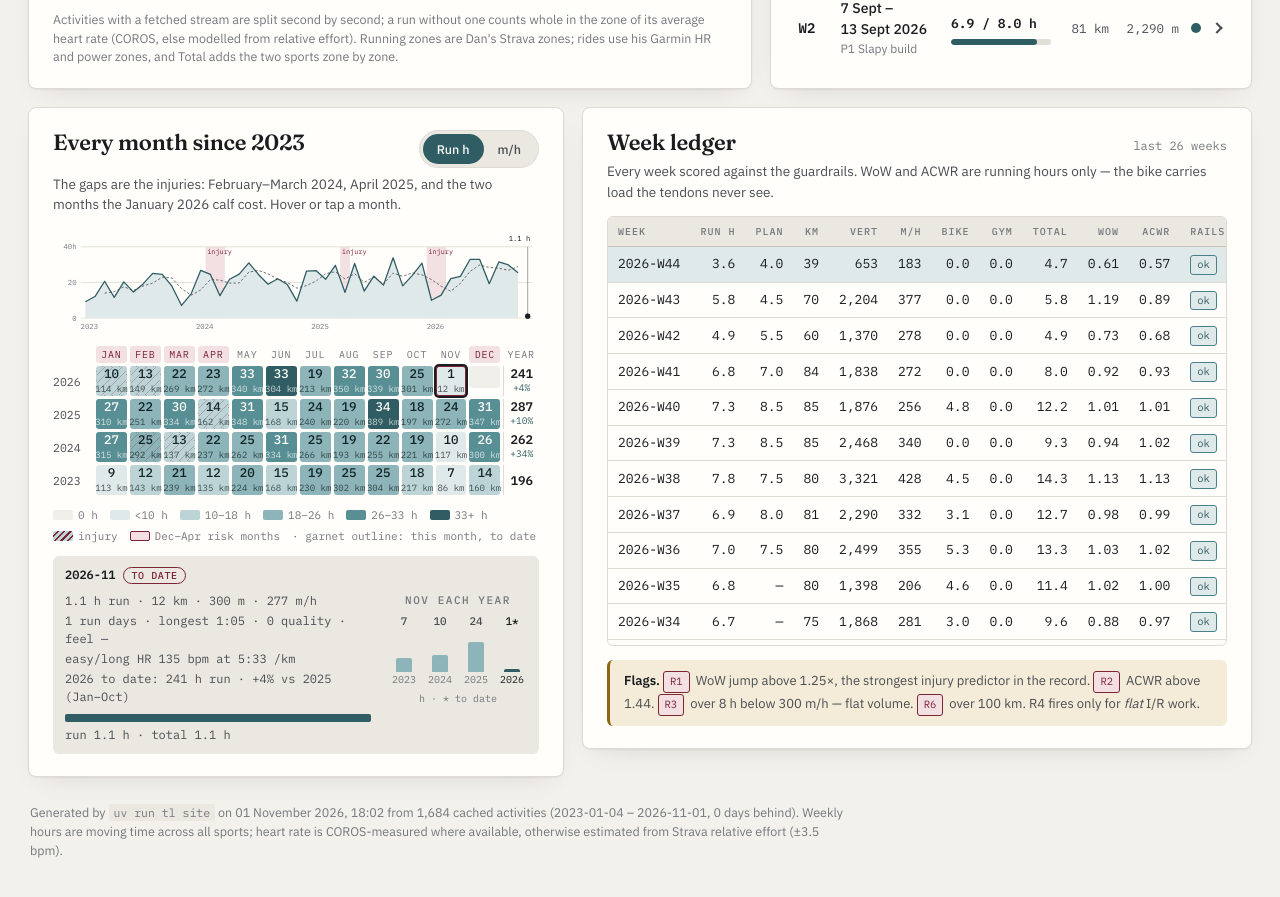
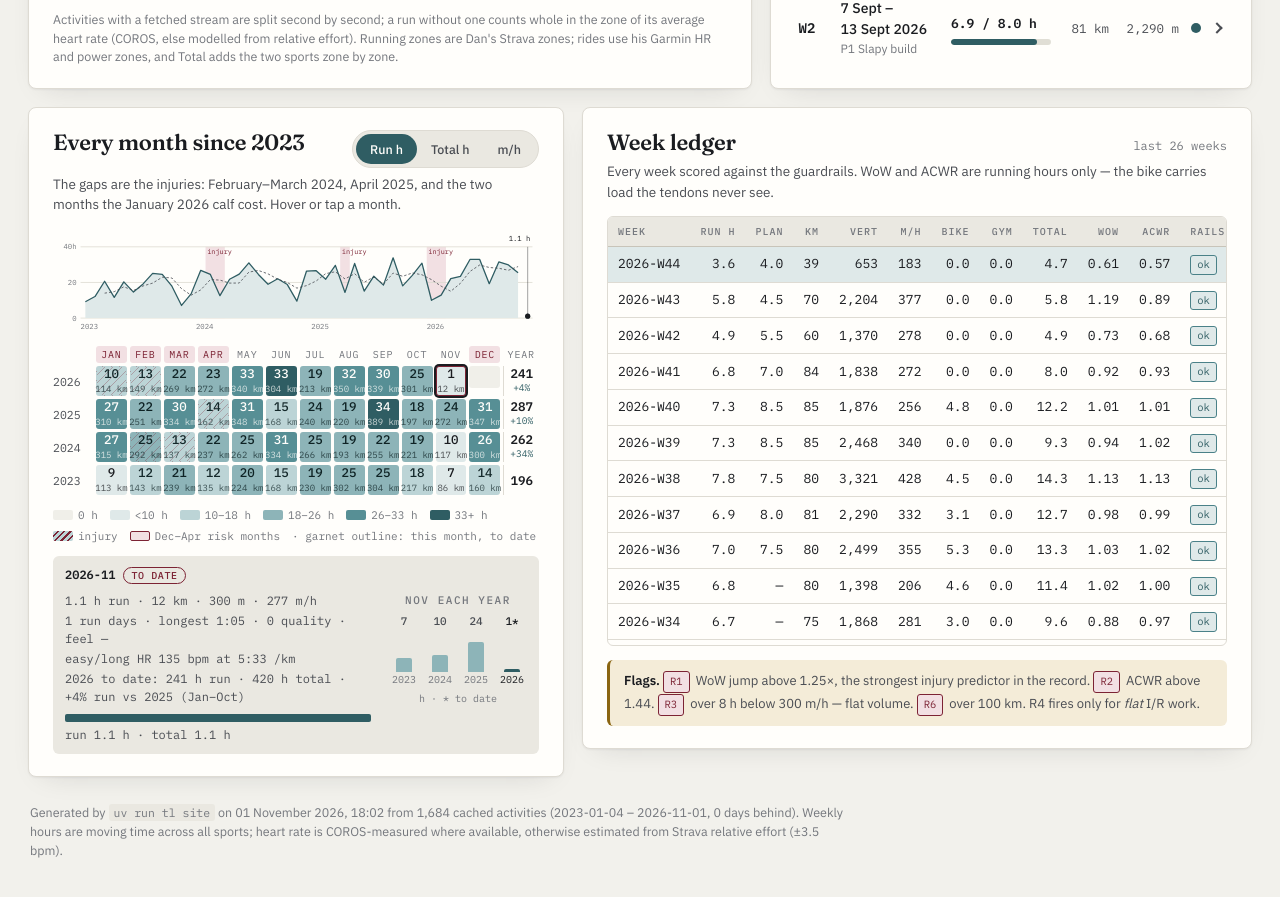
Before and after one commit to stancld/running-training-analysis, a React (Vite) app in the folder web/: page / in a window 1280 px wide. Shown: the part 1980-2877 px from the top of the page. Built offline with nearby package versions, Linux system fonts and the light colour scheme.

Commit message:
Add a total-hours mode to the monthly heatmap
Run hours alone hide the bike and other cross-training that carries much of
the aerobic load; Total h colours, trends and compares months by all sports.

Amp-Thread-ID: https://ampcode.com/threads/T-01a19848-028d-7643-9316-fc377e8dce73

```diff
--- a/web/src/History.tsx
+++ b/web/src/History.tsx
@@ -14,7 +14,7 @@ const HURT = new Set(['2024-02', '2024-03', '2025-04', '2026-01', '2026-02']);
 // Mirrors tl/config.py RISK_MONTHS (Dec–Apr): six of nine overuse onsets.
 const RISK = new Set([12, 1, 2, 3, 4]);
 
-type Metric = 'h' | 'mh';
+type Metric = 'h' | 't' | 'mh';
 const METRIC: Record<
   Metric,
   { label: string; of: (p: Period) => number; step: (v: number) => number; ramp: string[]; unit: string }
@@ -25,6 +25,13 @@ const METRIC: Record<
     unit: 'h',
     step: v => (v === 0 ? 0 : v < 10 ? 1 : v < 18 ? 2 : v < 26 ? 3 : v < 33 ? 4 : 5),
     ramp: ['0', '<10', '10–18', '18–26', '26–33', '33+'],
+  },
+  t: {
+    label: 'Total h',
+    of: p => p.total_h,
+    unit: 'h',
+    step: v => (v === 0 ? 0 : v < 20 ? 1 : v < 30 ? 2 : v < 40 ? 3 : v < 50 ? 4 : 5),
+    ramp: ['0', '<20', '20–30', '30–40', '40–50', '50+'],
   },
   mh: {
     label: 'm/h',
@@ -37,14 +44,15 @@ const METRIC: Record<
 
 /* The current year compares only its completed months with the same months a year earlier;
    the month in progress would make every year look like a collapse. */
-function yoy(y: number): { pct: number; span: string } | null {
+function yoy(y: number, of: (p: Period) => number): { pct: number; span: string } | null {
   const prev = seasons[y - 1],
     cur = seasons[y];
   if (!prev || !cur) return null;
-  if (y !== +nowKey.slice(0, 4)) return { pct: cur.run_h / prev.run_h - 1, span: '' };
+  if (y !== +nowKey.slice(0, 4)) return { pct: of(cur) / of(prev) - 1, span: '' };
   const done = +nowKey.slice(5, 7) - 1;
   if (done < 1) return null;
-  const sum = (yy: number) => MON.slice(0, done).reduce((s, _, i) => s + (byKey[keyOf(yy, i)]?.run_h ?? 0), 0);
+  const sum = (yy: number) =>
+    MON.slice(0, done).reduce((s, _, i) => s + (byKey[keyOf(yy, i)] ? of(byKey[keyOf(yy, i)]) : 0), 0);
   return { pct: sum(y) / sum(y - 1) - 1, span: `Jan–${MON[done - 1]}` };
 }
 const pctText = (p: number) => `${p > 0 ? '+' : ''}${Math.round(p * 100)}%`;
@@ -59,7 +67,7 @@ function Trend({ metric, sel, setSel }: { metric: Metric; sel: string; setSel: (
     slot = iw / months.length;
   const { of, unit } = METRIC[metric];
   const vals = months.map(of);
-  const top = metric === 'h' ? Math.ceil(Math.max(...vals, 1) / 10) * 10 : Math.ceil(Math.max(...vals, 1) / 100) * 100;
+  const top = metric !== 'mh' ? Math.ceil(Math.max(...vals, 1) / 10) * 10 : Math.ceil(Math.max(...vals, 1) / 100) * 100;
   const x = (i: number) => m.l + (i + 0.5) * slot;
   const y = (v: number) => m.t + ih - (v / top) * ih;
   // The month in progress is a hollow dot outside the line and the average.
@@ -78,13 +86,13 @@ function Trend({ metric, sel, setSel }: { metric: Metric; sel: string; setSel: (
     else bands.push([i, i]);
   });
   const si = months.findIndex(p => p.label === sel);
-  const grid = metric === 'h' ? [0, top / 2, top] : [0, 300, top];
+  const grid = metric !== 'mh' ? [0, top / 2, top] : [0, 300, top];
   return (
     <svg
       className="trend"
       viewBox={`0 0 ${W} ${H}`}
       role="img"
-      aria-label={`Monthly ${metric === 'h' ? 'running hours' : 'climb per running hour'} since ${months[0].label}, with a three-month average and injury periods`}
+      aria-label={`Monthly ${{ h: 'running hours', t: 'total training hours', mh: 'climb per running hour' }[metric]} since ${months[0].label}, with a three-month average and injury periods`}
     >
       {bands.map(([a, b]) => (
         <g key={a}>
@@ -106,7 +114,7 @@ function Trend({ metric, sel, setSel }: { metric: Metric; sel: string; setSel: (
           />
           <text x={m.l - 5} y={y(g) + 3} textAnchor="end" fontSize="9" fill="var(--muted)">
             {g}
-            {g === top ? (metric === 'h' ? 'h' : '') : ''}
+            {g === top && metric !== 'mh' ? 'h' : ''}
           </text>
         </g>
       ))}
@@ -139,7 +147,7 @@ function Trend({ metric, sel, setSel }: { metric: Metric; sel: string; setSel: (
             fontSize="9"
             fill="var(--ink)"
           >
-            {metric === 'h' ? vals[si].toFixed(1) : vals[si]} {unit}
+            {metric !== 'mh' ? vals[si].toFixed(1) : vals[si]} {unit}
           </text>
         </>
       )}
@@ -200,7 +208,7 @@ function SameMonth({ sel, metric }: { sel: string; metric: Metric }) {
           <li key={r.y} className={r.key === sel ? 'on' : ''}>
             <i style={{ height: `${(of(r.p) / top) * 100}%` }} />
             <b>
-              {metric === 'h' ? of(r.p).toFixed(0) : of(r.p)}
+              {metric !== 'mh' ? of(r.p).toFixed(0) : of(r.p)}
               {r.key === nowKey ? '*' : ''}
             </b>
             <small>{r.y}</small>
@@ -224,13 +232,13 @@ export function Heatmap() {
   const prev = i > 0 ? months[i - 1] : null;
   const ramp = m && prev && prev.run_h > 0 && sel !== nowKey ? m.run_h / prev.run_h : null;
   const sy = +sel.slice(0, 4),
-    yc = yoy(sy);
+    yc = yoy(sy, metric === 't' ? M.of : METRIC.h.of);
   return (
     <section className="card heat" aria-labelledby="map-h">
       <div className="ch">
         <h2 id="map-h">Every month since {years[years.length - 1]}</h2>
         <div className="mode push" role="group" aria-label="Metric">
-          {(['h', 'mh'] as const).map(k => (
+          {(['h', 't', 'mh'] as const).map(k => (
             <button
               key={k}
               aria-pressed={metric === k}
@@ -259,7 +267,7 @@ export function Heatmap() {
         <span className="hd">Year</span>
         {years.map(y => {
           const s = seasons[y],
-            d = yoy(y);
+            d = yoy(y, M.of);
           return [
             <span key={y} className="yr">
               {y}
@@ -278,10 +286,10 @@ export function Heatmap() {
                   onClick={() => setSel(key)}
                 >
                   {mm &&
-                    (metric === 'h' ? (
+                    (metric !== 'mh' ? (
                       <>
-                        <b>{mm.run_h.toFixed(0)}</b>
-                        <i>{Math.round(mm.run_km)} km</i>
+                        <b>{M.of(mm).toFixed(0)}</b>
+                        <i>{metric === 'h' ? `${Math.round(mm.run_km)} km` : `${mm.run_h.toFixed(0)} run`}</i>
                       </>
                     ) : (
                       <>
@@ -298,9 +306,9 @@ export function Heatmap() {
               title={d?.span ? `${y} to date; change compares ${d.span}` : undefined}
             >
               {s &&
-                (metric === 'h' ? (
+                (metric !== 'mh' ? (
                   <>
-                    <b>{s.run_h.toFixed(0)}</b>
+                    <b>{M.of(s).toFixed(0)}</b>
                     {d && <i className={d.pct < 0 ? 'dn' : ''}>{pctText(d.pct)}</i>}
                   </>
                 ) : (
@@ -328,7 +336,10 @@ export function Heatmap() {
           <i className="risk-key" />
           Dec–Apr risk months
         </span>
-        <span>· garnet outline: this month, to date{metric === 'mh' && ' · small: thousand metres climbed'}</span>
+        <span>
+          · garnet outline: this month, to date{metric === 't' && ' · small: run hours'}
+          {metric === 'mh' && ' · small: thousand metres climbed'}
+        </span>
       </div>
       <div className="week-detail month-detail" aria-live="polite">
         <b>
@@ -360,8 +371,10 @@ export function Heatmap() {
               {seasons[sy] && (
                 <span>
                   {sy}
-                  {yc?.span ? ' to date' : ''}: {seasons[sy].run_h.toFixed(0)} h run
-                  {yc && ` · ${pctText(yc.pct)} vs ${sy - 1}${yc.span ? ` (${yc.span})` : ''}`}
+                  {yc?.span ? ' to date' : ''}: {seasons[sy].run_h.toFixed(0)} h run · {seasons[sy].total_h.toFixed(0)}{' '}
+                  h total
+                  {yc &&
+                    ` · ${pctText(yc.pct)} ${metric === 't' ? 'total' : 'run'} vs ${sy - 1}${yc.span ? ` (${yc.span})` : ''}`}
                 </span>
               )}
               <Split p={m} />
```
